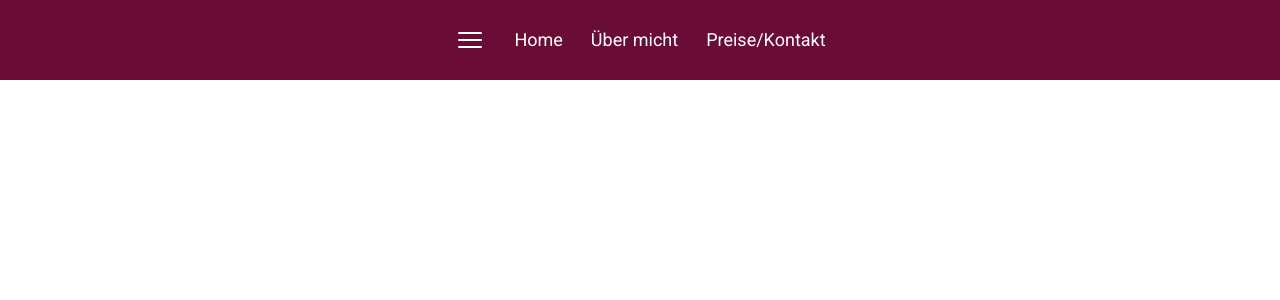
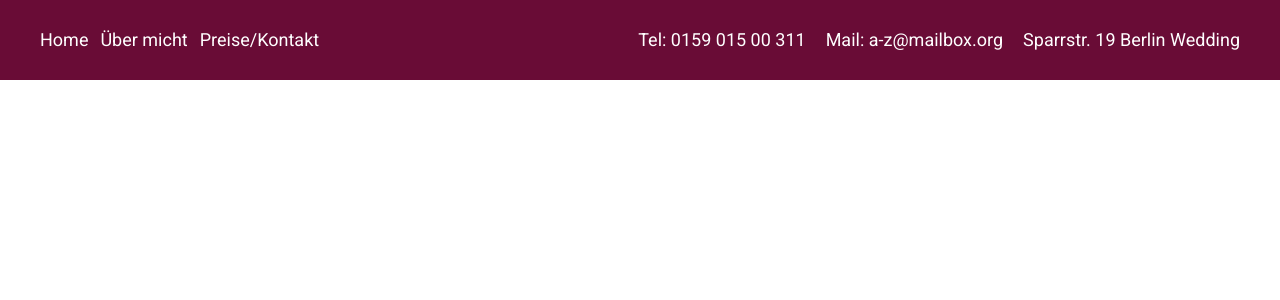
Before and after one commit to fariasagustin3/lucariver, a Next.js app: page / in a window 1280 px wide. Shown: the top 300 px of the page. Built offline with nearby package versions, Linux system fonts and the light colour scheme.

Commit message:
feat(components) navbar added

```diff
--- a/app/components/Navbar.jsx
+++ b/app/components/Navbar.jsx
@@ -4,25 +4,28 @@ import { roboto } from '../fonts';
 
 const Navbar = () => {
   return (
-    <div className='w-screen h-20 py-5 px-5 flex items-center bg-[#690C36]'>
-      <ul className={`${roboto.className} flex flex-row items-center justify-center w-screen gap-7 text-lg text-white hover:underline`}>
+    <div className={`${roboto.className} w-screen h-20 py-5 sm:px-10 px-5 flex items-center justify-between gap-5 sm:justify-between bg-[#690C36] text-white text-lg`}>
+      <div className='sm:hidden'>
+        <svg xmlns="http://www.w3.org/2000/svg" fill="none" viewBox="0 0 24 24" strokeWidth={1.5} stroke="white" className="w-8 h-8">
+          <path strokeLinecap="round" strokeLinejoin="round" d="M3.75 6.75h16.5M3.75 12h16.5m-16.5 5.25h16.5" />
+        </svg>
+      </div>
+      <div className='flex items-center gap-3'>
         <Link href="#">
-          <li>
-            <svg xmlns="http://www.w3.org/2000/svg" fill="none" viewBox="0 0 24 24" strokeWidth={1.5} stroke="white" className="w-8 h-8">
-              <path strokeLinecap="round" strokeLinejoin="round" d="M3.75 6.75h16.5M3.75 12h16.5m-16.5 5.25h16.5" />
-            </svg>
-          </li>
+          <span className='hover:underline cursor-pointer'>Home</span>
         </Link>
         <Link href="#">
-          <li>Home</li>
+          <span className='hover:underline cursor-pointer'>Über micht</span>
         </Link>
         <Link href="#">
-          <li>Über micht</li>
+          <span className='hover:underline cursor-pointer'>Preise/Kontakt</span>
         </Link>
-        <Link href="#">
-          <li>Preise/Kontakt</li>
-        </Link>
-      </ul>
+      </div>
+      <div className='hidden sm:flex gap-5'>
+        <span>Tel: 0159 015 00 311</span>
+        <span>Mail: a-z@mailbox.org</span>
+        <span>Sparrstr. 19 Berlin Wedding</span>
+      </div>
     </div>
   );
 }
--- a/app/page.js
+++ b/app/page.js
@@ -1,4 +1,3 @@
-import Image from 'next/image'
 import Navbar from './components/Navbar'
 
 export default function Home() {
```
